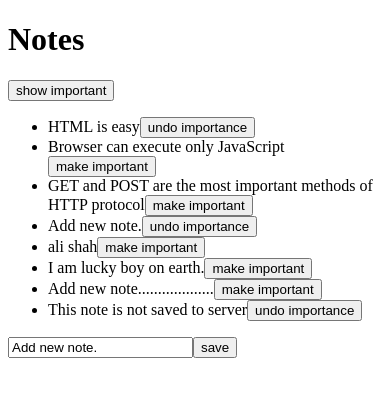
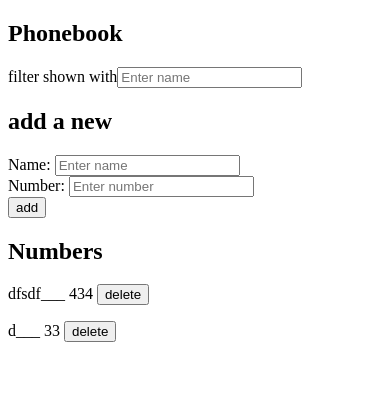
Before and after one commit to ousufali/Full-stack-open-2020, a React (Create React App) app: page / in a window 390 px wide. Shown: the top 396 px of the page. Built offline with nearby package versions, Linux system fonts and the light colour scheme; data requests are answered from the project's data file.

Commit message:
Part2_alteringDataInServer_Ex2.18_(the_phonebook_step-10)

```diff
--- a/db.json
+++ b/db.json
@@ -1,46 +1,14 @@
 {
-  "notes": [
+  "persons": [
     {
-      "id": 1,
-      "content": "HTML is easy",
-      "date": "2019-05-30T17:30:31.098Z",
-      "important": true
+      "name": "dfsdf",
+      "number": "434",
+      "id": 2
     },
     {
-      "id": 2,
-      "content": "Browser can execute only JavaScript",
-      "date": "2019-05-30T18:39:34.091Z",
-      "important": false
-    },
-    {
-      "id": 3,
-      "content": "GET and POST are the most important methods of HTTP protocol",
-      "date": "2019-05-30T19:20:14.298Z",
-      "important": false
-    },
-    {
-      "content": "Add new note.",
-      "date": "2020-08-27T20:16:03.312Z",
-      "important": true,
+      "name": "d",
+      "number": "33",
       "id": 4
-    },
-    {
-      "content": "ali shah",
-      "date": "2020-08-27T20:18:18.894Z",
-      "important": false,
-      "id": 5
-    },
-    {
-      "content": "I am lucky boy on earth.",
-      "date": "2020-08-27T20:22:16.775Z",
-      "important": false,
-      "id": 6
-    },
-    {
-      "content": "Add new note...................",
-      "date": "2020-08-27T21:24:58.656Z",
-      "important": false,
-      "id": 7
     }
   ]
 }
--- a/src/App.js
+++ b/src/App.js
@@ -1,141 +1,61 @@
 import React, { useState, useEffect } from 'react'
-import Notes from './components/Note'
-
-import noteService from './services/notes'
+import contactServices from './components/services/contacts'
+import Filter from './components/Filter'
+import Personform from './components/Personform'
+import Person from './components/Person'
 
 
 
 const App = () => {
-    // console.log(props)
-    const [notes, setNote] = useState([])
-    const [newNote, SetNewNote] = useState('Add new note.')
-    const [showall, setshowall] = useState(true)
+    const [person, setperson] = useState([])
+    const [newname, setnewname] = useState('')
+    const [newnumber, setnewnumber] = useState('')
+    const [search_name, set_search_name] = useState('')
+    // const [effectrender, seteffectrender] = useState(false)
 
-    // console.log(notes)
+    // console.log(person.length)
+    useEffect(() => {
+        // console.log("Effect")
 
-    // const notestoshow = showall ? notes : notes.filter(note => note.important === true)
-    const notestoshow = showall ? notes : notes.filter(note => note.important)
+        contactServices
+        .getall()
+            .then(
+                (returnedData) => {
+                    console.log("getting data from server.....(done)")
+                    setperson(returnedData)
+                    // seteffectrender(false)
 
-    const HandleNoteChange = (event) => {
-        // console.log(event.target)
-        console.log(event.target.value)
-        SetNewNote(event.target.value)
-    }
-
-    const toggleImportance = (id) => {
-        console.log(`Importance of ${id}  needs to be toggle`)
-
-        // const url = `http://localhost:3001/notes/${id}`
-        const note = notes.find(x => x.id === id)
-        const changednote = { ...note, important: !note.important }
-
-        // axios
-        // .put(url,changednote)
-        noteService
-            .update(id, changednote)
-            .then(initialnote => {
-                console.log(initialnote)
-                setNote(notes.map(n => n.id !== id ? n : initialnote))
-            })
-            .catch(
-                error =>
-                {
-                    alert(`the note "${note.content}" was not in server`)
-                    setNote(notes.filter(z=>z.id !== id))
                 }
             )
 
-    }
-
-    const addNote = (event) => {
-        event.preventDefault()
-        const noteObject = {
-            content: newNote,
-            date: new Date().toISOString(),
-            important: Math.random() < 0.5,
-            // id: notes.length + 1
-        }
-        // setNote(notes.concat(noteObject))
-
-        // console.log(notes)
-
-        // axios
-        // .post('http://localhost:3001/notes',noteObject)
-        noteService
-            .create(noteObject)
-            .then(initialnote => {
-                setNote(notes.concat(initialnote))
-                SetNewNote('')
-
-            })
+    }, [])
 
 
 
-    }
+    return (
+        <div>
 
-    useEffect(() => {
-        console.log("Effect")
+            <h2>
+                Phonebook
+            </h2>
 
-        // axios
-        //     .get('http://localhost:3001/notes')
-        noteService
-            .getall()
-            .then(
-                (initialnote) => {
-                    // console.log(response)
-                    console.log("Promise fulfilled")
-                    setNote(initialnote)
-
-                }
-            )
-    }, [])
-
-    console.log('render', notes.length, 'notes')
-
-//     const fail = () => {
-//         console.log("entering   fail function.")
-//         noteService
-//         .failedpromise()
-//         .then(() => console.log('failedpromise: tue'))
-//         .catch((error) => console.log('Return failed promise',error))
+            <Filter search_name={search_name} set_search_name={set_search_name} person={person} />
 
 
+            <h2>
+                add a new
+            </h2>
+            {/* <Personform newname={newname} newnumber={newnumber} person={person} setnewname={setnewname} setnewnumber={setnewnumber} setperson={setperson} seteffectrender = {seteffectrender}/> */}
 
-//     return (<></>)
-// }
+            <Personform newname={newname} newnumber={newnumber} person={person} setnewname={setnewname} setnewnumber={setnewnumber} setperson={setperson} />
 
-return (
-    <div>
-        {/* <div>
-            promise failing
-                <>
-                {fail()}
-            </>
 
-        </div> */}
-
-        <h1>Notes</h1>
-        <div>
-            <button onClick={() => setshowall(!showall)} >
-                show {showall ? 'important' : 'all'}
-            </button>
+            <h2>
+                Numbers
+            </h2>
+            <Person person={person} />
         </div>
-        <ul>
-            {notestoshow.map((note) => <Notes key={note.id} note={note} toggleImportance={() => toggleImportance(note.id)} />
-
-            )}
-        </ul>
-
-        <form onSubmit={addNote}>
-            <input value={newNote} onChange={HandleNoteChange}>
-
-            </input>
-            <button type="submit">
-                save
-                </button>
-        </form>
-    </div>
-)
+    )
 
 }
 
--- /dev/null
+++ b/src/components/DeleteContact.js
@@ -0,0 +1,48 @@
+import React from 'react'
+import contactServices from './services/contacts'
+
+const deletecontact = (person) => {
+
+    // alert(`delete contact `)
+    if (window.confirm(`Contact "${person.name}" will be deleted.`)) {
+        return (
+
+            contactServices
+                .deletecontact(person.id)
+                .then((returneddata) => {
+                    // console.log("Delete data:", returneddata)
+                    return (returneddata)
+                })
+                .catch(() => {
+                    console.log("Deletion failed")
+                })
+
+        )
+
+    }
+    return(<></>)
+
+}
+
+const DeleteContact = ({ person }) => {
+
+
+    // console.log("delete person id: = ", person.id)
+
+
+
+    // console.log("deleteContact:....")
+
+    return (
+        <>
+
+            <button onClick={() => deletecontact(person)}>delete</button>
+            {/* <form>
+                <button type = "submit" onClick = {() => deletecontact(person)}>delete</button>
+            </form> */}
+        </>
+    )
+
+}
+
+export default DeleteContact
--- /dev/null
+++ b/src/components/Filter.js
@@ -0,0 +1,51 @@
+import React from 'react'
+
+const Filter = ({ search_name, set_search_name, person }) => {
+
+
+    const handlesearchname = (event) => set_search_name(event.target.value);
+
+    const findcontact = (to_search_contact) => {
+        let x_name = to_search_contact.name.toLowerCase()
+        let y_name = search_name.toLowerCase()
+        if (x_name === y_name) {
+        // if (x_name.includes(y_name)) {
+            return (
+                <div>
+                    {to_search_contact.name} {to_search_contact.number}
+                </div>
+            )
+        }
+
+
+}
+
+const Result = () => {
+    const result = person.filter((to_search_contact) => findcontact(to_search_contact))
+    console.log("Filter shown with: ",{result})
+    // console.log(result.name)
+    if (result.length > 0) {
+        return (
+            <div>
+                {result[0].name} {result[0].number}
+            </div>
+        )
+    } else {
+        return (
+            <></>
+        )
+    }
+}
+
+return (
+    < form >
+        filter shown with
+        <input placeholder = {'Enter name'} onChange={handlesearchname} >
+        </input>
+        <div>
+            <Result />
+        </div>
+    </form >
+)
+}
+export default Filter
--- a/src/components/Note.js
+++ /dev/null
@@ -1,16 +0,0 @@
-import React from 'react'
-
-const Note= ({note,toggleImportance})=>
-{
-    const label = note.important ? 'undo importance' : 'make important'
-
-    return(
-        <li>
-            {note.content}
-            <button onClick = {toggleImportance}>{label} </button>
-        </li>
-
-    )
-}
-
-export default Note
--- /dev/null
+++ b/src/components/Person.js
@@ -0,0 +1,15 @@
+import React from 'react'
+import DeleteContact from './DeleteContact'
+
+const Person = ({person}) => {
+
+    return (
+        <div>
+            {person.map((contact) => <p key={contact.name.length + Math.random()}> {contact.name}{"___"} {contact.number} {<DeleteContact person = {contact}/>}</p>)}
+
+        </div>
+
+    )
+}
+
+export default Person
--- /dev/null
+++ b/src/components/Personform.js
@@ -0,0 +1,84 @@
+import React from 'react'
+import contactServices from './services/contacts'
+
+// const Personform = ({ newname, newnumber, person, setnewname, setnewnumber, setperson ,seteffectrender}) => {
+const Personform = ({ newname, newnumber, person, setnewname, setnewnumber, setperson }) => {
+
+    const handle_name_change = (event) => {
+
+        // console.log(event.target.value)
+        setnewname(event.target.value)
+    }
+    const handel_number_change = (event) => {
+        setnewnumber(event.target.value)
+    }
+
+
+    const addnewcontact = (event) => {
+
+        event.preventDefault()
+        var already_have = false
+
+        const newobject = {
+            name: newname,
+            number: newnumber
+        }
+
+        // const already_have = person.filter((contact)=> contact.name === newname ? true :false)
+        // console.log(already_have)
+        // console.log(newname)
+        let contactid;
+
+        person.forEach((contact) => {
+            if (contact.name === newname) {
+                already_have = true
+                contactid = contact.id;
+            }
+        })
+
+        // console.log(already_have)
+        // console.log(newname)
+
+        if (!already_have) {
+            contactServices
+                .create(newobject)
+                .then((returnedData) => {
+                    setperson(person.concat(returnedData))
+                    setnewname('')
+                    setnewnumber('')
+
+                })
+        } else if (window.confirm(`'${newname}' is already added to phonebook, replace old number with new one?`)) {
+            // alert(newname + ' is already added to phonebook');
+            contactServices
+            .update(contactid,newobject)
+            .then((returnedData)=> returnedData)
+        }
+
+
+    }
+
+
+
+
+    return (
+        <form>
+            <div>
+                Name: <input value={newname} placeholder={'Enter name'} onChange={handle_name_change} />
+
+            </div>
+            <div>
+                Number: <input value={newnumber} placeholder={'Enter number'} onChange={handel_number_change} />
+            </div>
+
+            <div>
+                <button type="submit" onClick={addnewcontact} >
+                    add
+        </button>
+            </div>
+
+        </form>
+    )
+}
+
+export default Personform
--- /dev/null
+++ b/src/components/services/contacts.js
@@ -0,0 +1,27 @@
+import axios from 'axios'
+
+const baseurl = 'http://localhost:3001/persons'
+
+const getall = () => {
+    const request = axios.get(baseurl)
+    return request.then((response) => response.data)
+}
+
+const create = (newObject) => {
+    const request = axios.post(baseurl, newObject)
+    return request.then((response) => response.data)
+}
+
+const update = (id, newObject) => {
+    const request = axios.put(`${baseurl}/${id}`, newObject)
+    return request.then((response) => response.data)
+}
+
+const deletecontact = (id) =>
+{
+    console.log("Id = ",id)
+    const request = axios.delete(`${baseurl}/${id}`)
+    return request.then(response => response.data)
+}
+
+export default { getall, create, update , deletecontact}
--- a/src/services/notes.js
+++ /dev/null
@@ -1,40 +0,0 @@
-import axios from 'axios'
-
-const baseurl = 'http://localhost:3001/notes'
-
-const getall = () => {
-    const request = axios.get(baseurl)
-
-
-    const nonExisting = {
-        id: 10000,
-        content: 'This note is not saved to server',
-        date: '2019-05-30T17:30:31.098Z',
-        important: true,
-      }
-
-    return request.then(response => response.data.concat(nonExisting) )
-}
-
-const create = (newObject) => {
-    const request = axios.post(baseurl, newObject)
-
-
-    return request.then(response => response.data)
-
-}
-
-
-const update = (id, newObject) => {
-    const request = axios.put(`${baseurl}/${id}`, newObject)
-    return request.then(response => response.data)
-}
-
-const failedpromise = () => {
-    return axios.get(`${baseurl}asd`).then((res) => res.data)
-}
-
-
-export default {
-    getall, create, update, failedpromise
-}
```
